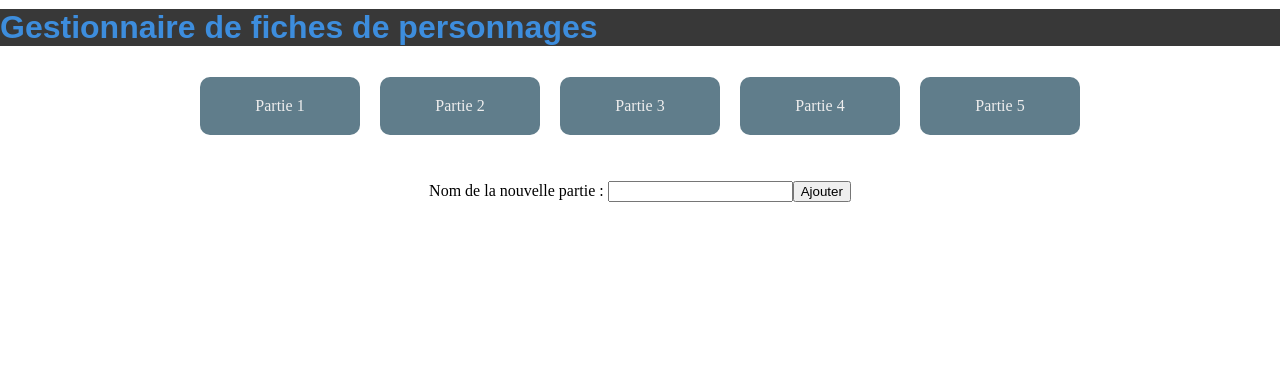
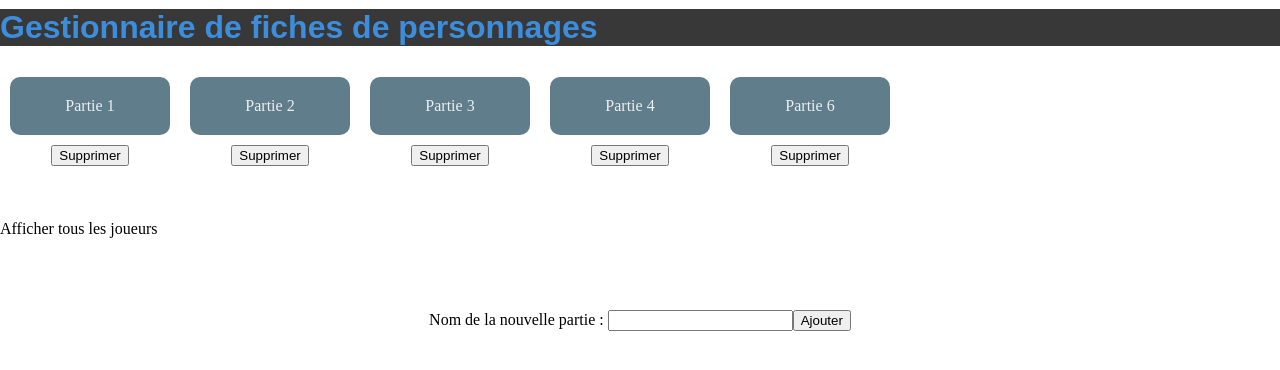
Before and after one commit to Katariah/GestionnairePersonnage, an Angular app: page /partie in a window 1280 px wide. Shown: the top 370 px of the page. Built offline with nearby package versions, Linux system fonts and the light colour scheme; data requests are answered from the project's data file.

Commit message:
Fonctionnalités composant partie terminées

```diff
--- a/db.json
+++ b/db.json
@@ -14,10 +14,10 @@
     },
     {
       "name": "Partie 4",
-      "id": 5
+      "id": 4
     },
     {
-      "name": "Partie 5",
+      "name": "Partie 6",
       "id": 6
     }
   ],
--- a/src/app/app-routing.module.ts
+++ b/src/app/app-routing.module.ts
@@ -7,7 +7,7 @@ const routes: Routes = [
   { path: '', redirectTo: '/partie', pathMatch: 'full' },
   { path: 'partie', component: PartieComponent },
   { path: 'partie/:id', component:  ListeJoueursComponent },
-  // { path: 'joueurs', component: ListeJoueursComponent }
+  { path: 'joueurs', component: ListeJoueursComponent }
 ];
 
 @NgModule({
--- a/src/app/liste-joueurs/liste-joueurs.component.ts
+++ b/src/app/liste-joueurs/liste-joueurs.component.ts
@@ -23,8 +23,13 @@ export class ListeJoueursComponent implements OnInit {
   }
 
   getJoueursByPartie(idpartie): void {
-    this.joueursService.getJoueursByPartie(idpartie)
-    .subscribe(joueurs => this.joueurs = joueurs);
+    if (!idpartie) { this.joueursService
+      .getJoueurs()
+      .subscribe(joueurs => this.joueurs = joueurs);
+    } else {
+      this.joueursService.getJoueursByPartie(idpartie)
+        .subscribe(joueurs => this.joueurs = joueurs);
+    }
   }
 
 }
--- a/src/app/partie.service.ts
+++ b/src/app/partie.service.ts
@@ -27,7 +27,7 @@ export class PartieService {
 
   deletePartie (partie: Partie): Observable<Partie> {
     const id = typeof partie === 'number' ? partie : partie.id;
-    const url = `${this.partiesUrl}/${id}`;
+    const url = `${this.partiesUrl}/${partie.id}`;
     return this.http.delete<Partie>(url, httpOptions);
     }
 
--- a/src/app/partie/partie.component.css
+++ b/src/app/partie/partie.component.css
@@ -17,6 +17,8 @@
 
   .parties {
       text-align: center;
+      display: inline-block;
+      align-items: center;
   }
 
   @media (max-width: 600px) {
--- a/src/app/partie/partie.component.html
+++ b/src/app/partie/partie.component.html
@@ -1,14 +1,18 @@
-<div class="parties">
-    <div *ngFor="let partie of parties" class="module" routerLink="/partie/{{partie.id}}">
-        {{partie.name}}
-    </div>
-    <!-- <button class="delete" title="delete" (click)="delete(partie)">X</button> -->
+<div class="parties" *ngFor="let partie of parties" >
+  <div class="module" routerLink="/partie/{{partie.id}}">
+    {{partie.name}}
+  </div>
+  <div class="supprimer">
+    <button class="delete" (click)="deletePartie(partie)">Supprimer</button>
+  </div>
 </div>
-<br><br>
+<br><br><br><br>
+<div routerLink="/joueurs">Afficher tous les joueurs</div>
+<br><br><br><br>
 <div class="nouvelle" [formGroup]="myGroup">
   Nom de la nouvelle partie :
   <input type="text" value="" formControlName="nompartie" />
-  <button (click)="addPartie(nompartie)" >Ajouter</button>
+  <button (click)="addPartie(nompartie)">Ajouter</button>
 </div>
 
 <!-- <div>
--- a/src/app/partie/partie.component.ts
+++ b/src/app/partie/partie.component.ts
@@ -2,7 +2,7 @@ import { Component, OnInit } from '@angular/core';
 import { Partie } from '../partie';
 import { PartieService } from '../partie.service';
 import { FormBuilder, FormGroup, FormControl } from '@angular/forms';
-import { Router } from '@angular/router';
+import { Router, ActivatedRoute } from '@angular/router';
 
 @Component({
   selector: 'app-partie',
@@ -14,27 +14,36 @@ export class PartieComponent implements OnInit {
 
   parties: Partie[];
   myGroup: FormGroup = new FormGroup({ nompartie: new FormControl() });
+  idpartie: number;
 
   constructor(
     private partieService: PartieService,
     private formBuilder: FormBuilder,
-    private router: Router) { }
+    private router: Router,
+    private route: ActivatedRoute) { }
 
   ngOnInit() {
     this.getParties();
-    this.myGroup = this.formBuilder.group({nompartie: ''});
+    this.myGroup = this.formBuilder.group({ nompartie: '' });
+    this.idpartie = +this.route.snapshot.paramMap.get('id');
   }
 
   getParties(): void {
     this.partieService.getParties().subscribe(parties => this.parties = parties);
   }
 
-  addPartie(nompartie: String): void {
-    nompartie = this.myGroup.value.nompartie;
-    if (!nompartie) { return; }
-    this.partieService.addPartie({ namepartie: nompartie } as Partie)
+  addPartie(name: String): void {
+    name = this.myGroup.value.nompartie;
+    if (!name) { return; }
+    this.partieService.addPartie({ name: name } as Partie)
       .subscribe(partie => {
         this.parties.push(partie);
       });
   }
+
+  deletePartie(partie: Partie): void {
+    this.partieService.deletePartie(partie).subscribe(() => {
+      this.partieService.getParties().subscribe(parties => this.parties = parties);
+    });
+  }
 }
```
Also changed, not shown: src/app/mock-joueurs.ts (deleted, +0 -14 lines), src/app/mock-parties.ts (deleted, +0 -7 lines).
